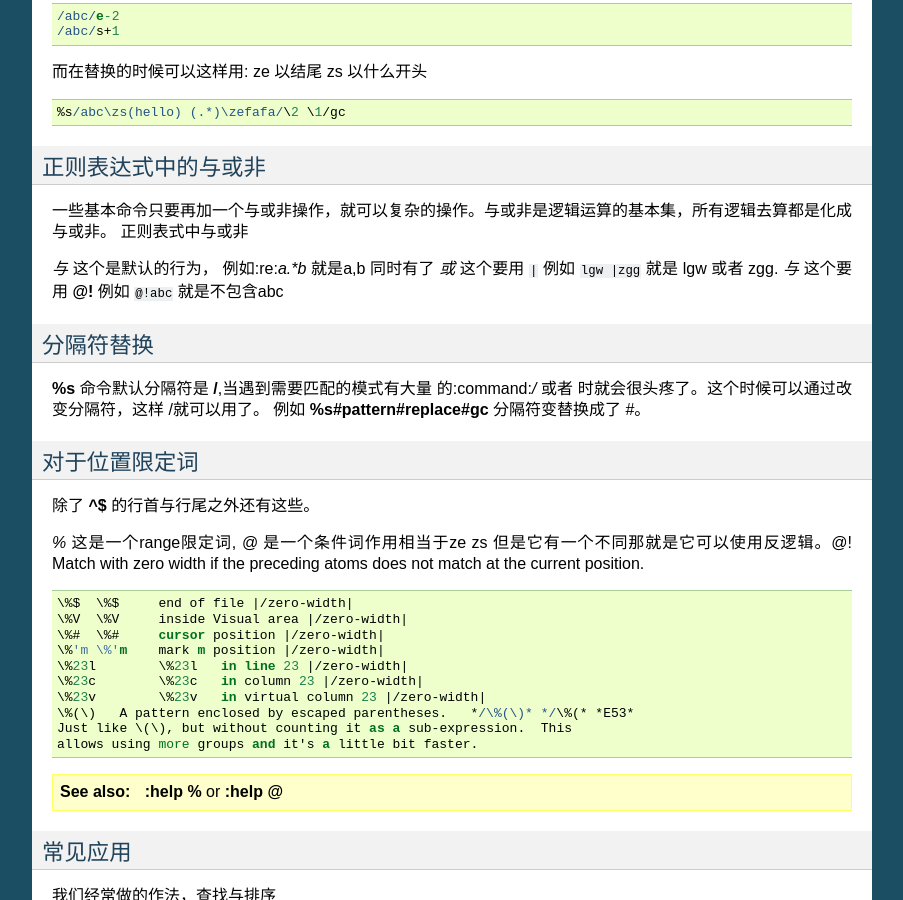
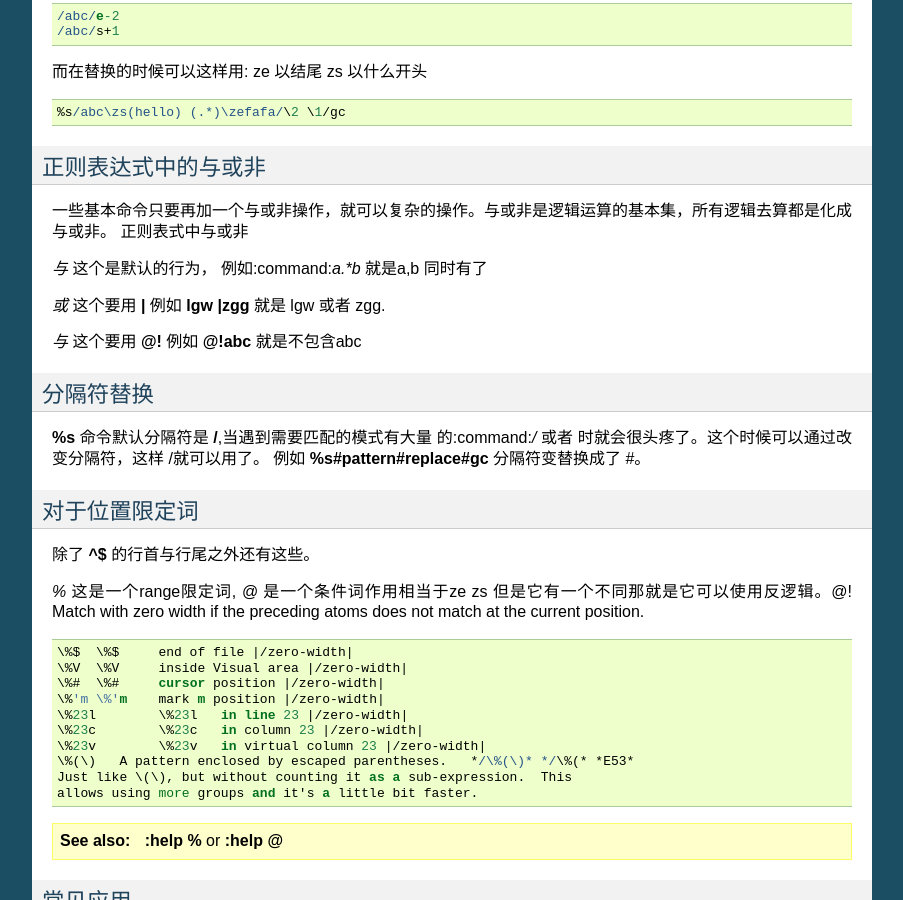
Before and after one commit to gwli/VimSkill, a Sphinx documentation site: the page built from source/Stage_1/vim_regularExpression.rst, in a window 1280 px wide and 900 px high, scrolled down 1319 px. Shown: the whole window, without its empty margins (198-1101 px from the left). Built offline with Sphinx 7.4.7, drawn with Linux system fonts in a browser that asks for light colours; cross-references to code outside the pages are shown as plain code; some of the changed lines change nothing that is shown.

Commit message:
格式的修改

```diff
--- a/source/Stage_1/vim_regularExpression.rst
+++ b/source/Stage_1/vim_regularExpression.rst
@@ -79,15 +79,18 @@ Vim 中默认的匹配是按行处理的，如果遇到复杂的处理，文本
 
    %s/abc\zs(hello) (.*)\zefafa/\2 \1/gc
 
+
 正则表达式中的与或非
 --------------------
 
 一些基本命令只要再加一个与或非操作，就可以复杂的操作。与或非是逻辑运算的基本集，所有逻辑去算都是化成与或非。
 正则表式中与或非
 
-*与*  这个是默认的行为， 例如:re:`a.*b` 就是a,b 同时有了
-*或*  这个要用 :re:`\|` 例如 :re:`lgw \|zgg` 就是 lgw 或者 zgg.
-*与*  这个要用 :command:`\@!`  例如 :re:`\@!abc` 就是不包含abc
+*与*  这个是默认的行为， 例如:command:`a.*b` 就是a,b 同时有了
+
+*或*  这个要用 :command:`\|` 例如 :command:`lgw \|zgg` 就是 lgw 或者 zgg.
+
+*与*  这个要用 :command:`\@!`  例如 :command:`\@!abc` 就是不包含abc
 
 分隔符替换
 ----------
```
